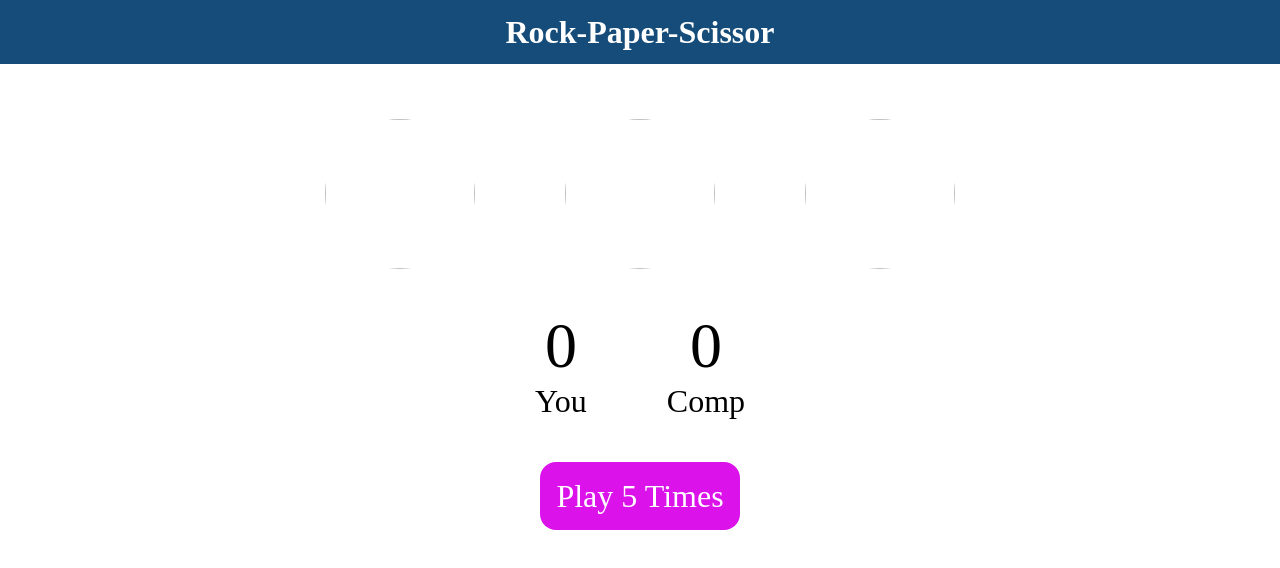
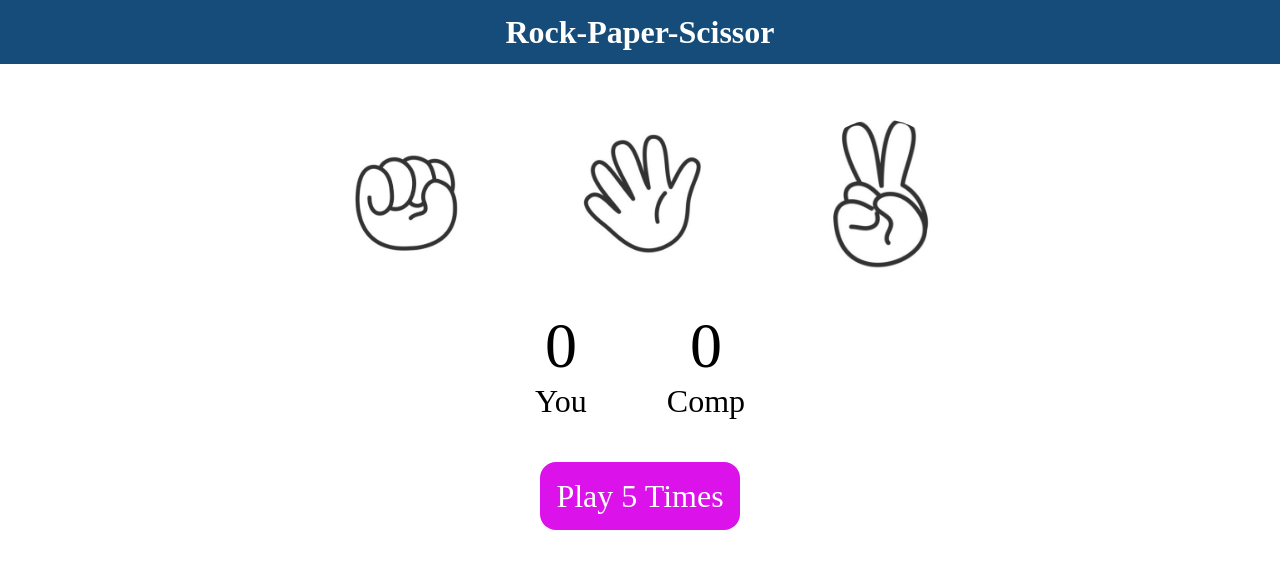
Before and after one commit to ManuNaik1126/Rock-Paper-Scissor, a plain HTML site: page index.html in a window 1280 px wide. Drawn offline with Linux system fonts and the light colour scheme.

Commit message:
Fix HTML syntax and image paths in index.html

```diff
--- a/index.html
+++ b/index.html
@@ -14,13 +14,13 @@
     </div>
     <div class="choices">
         <div class="choice" id="rock">
-            <img src=".\image\rock.jpg">
+            <img src="\rock.jpg">
         </div>
         <div class="choice" id="paper">
-            <img src=".\image\paper.jpg">
+            <img src="\paper.jpg">
         </div>
         <div class="choice" id="scissor">
-            <img src=".\image\scissor.jpg">
+            <img src="\scissor.jpg">
         </div>
 
 
```
